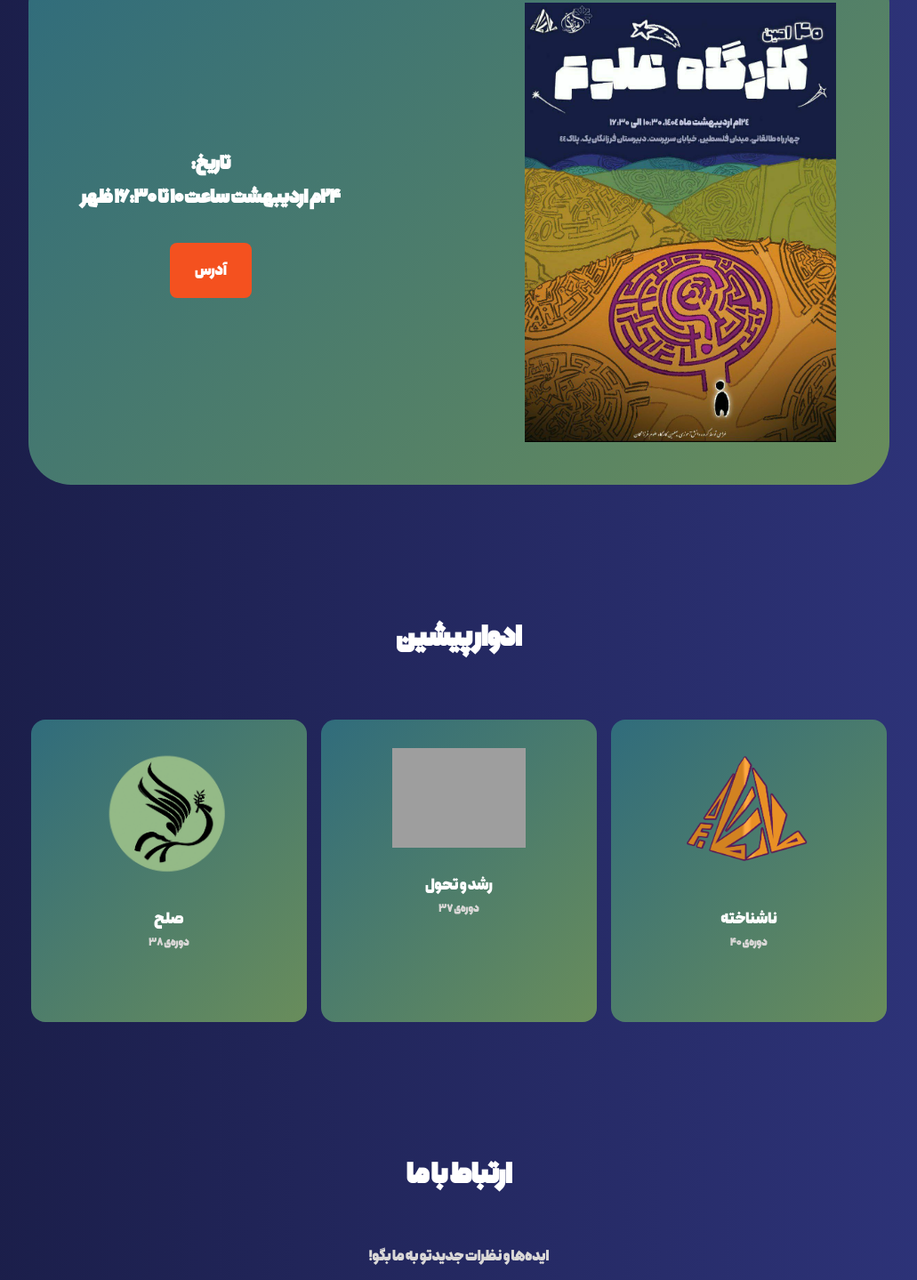
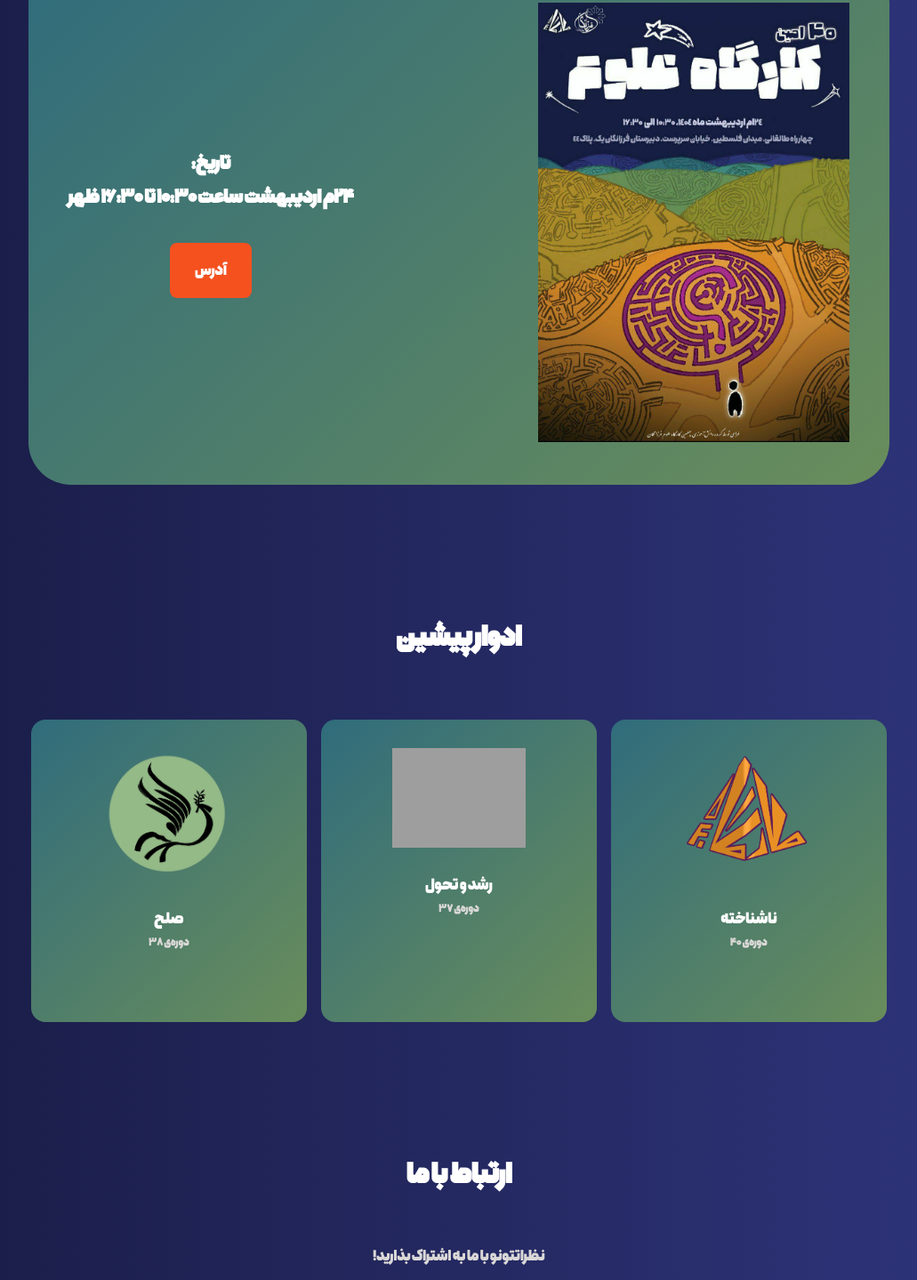
Before and after one commit to thegerdone/kargah4mm, a plain HTML site: page index.html in a window 1280 px wide. Shown: the part 2595-4034 px from the top of the page at 89% size, without its empty margins (124-1155 px from the left). Drawn offline with nearby package versions, Linux system fonts and the light colour scheme; grey boxes are pictures that could not be loaded.

Commit message:
Update index.html

```diff
--- a/index.html
+++ b/index.html
@@ -129,7 +129,7 @@
                     <div class="trick__content">
                         <img src="assets/img/pic2.png" alt="" class="trick__img">
                         <h3 class="trick__title">عروسک </h3>
-                        <span class="trick__subtitle">روزشمار*</span>
+                        <span class="trick__subtitle">روزشمار</span>
                     </div>
 
                     <div class="trick__content">
@@ -189,7 +189,7 @@
             <section class="section discount">
                 <div class="discount__container container grid">
                     <div class="discount__data">
-                        <h2 class="discount__title">تاریخ:<br>۲۴م اردیبهشت ساعت ۱۰ تا ۱۶:۳۰ ظهر</h2>
+                        <h2 class="discount__title">تاریخ:<br>۲۴م اردیبهشت ساعت ۱۰:۳۰ تا ۱۶:۳۰ ظهر</h2>
                         <a href="https://maps.app.goo.gl/SidGF1iwjQkWwYKt5" class="button">آدرس</a>
                     </div>
 
@@ -310,7 +310,7 @@
                 <div class="newsletter__container container">
                     <h2 class="section__title">ارتباط با ما</h2>
                     <p class="newsletter__description">
-                        ایده‌ها و نظرات جدیدتو به ما بگو!
+                         نظراتتونو با ما به اشتراک بذارید!
                     </p>
 
                     <form action="" class="newsletter__form">
```
